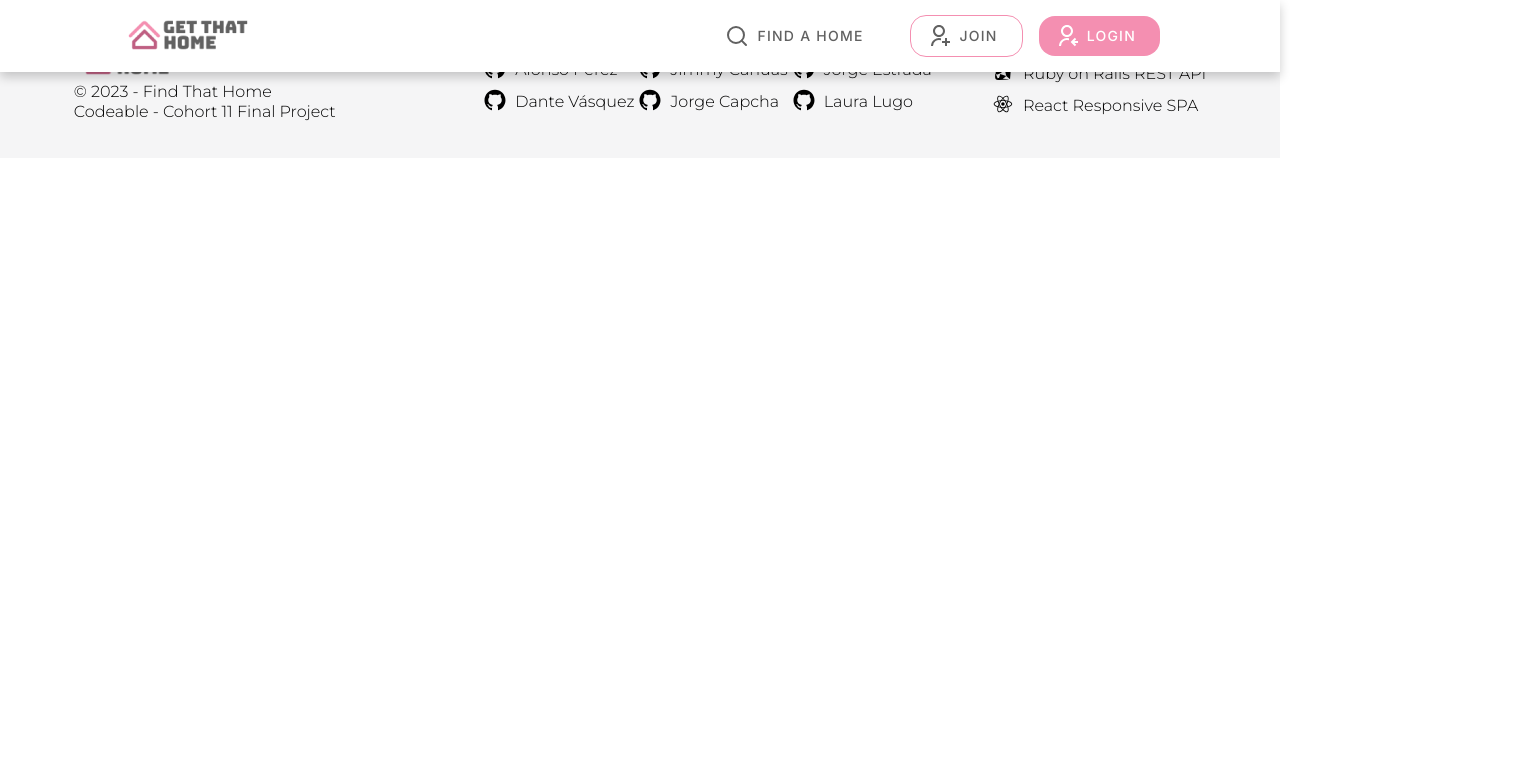
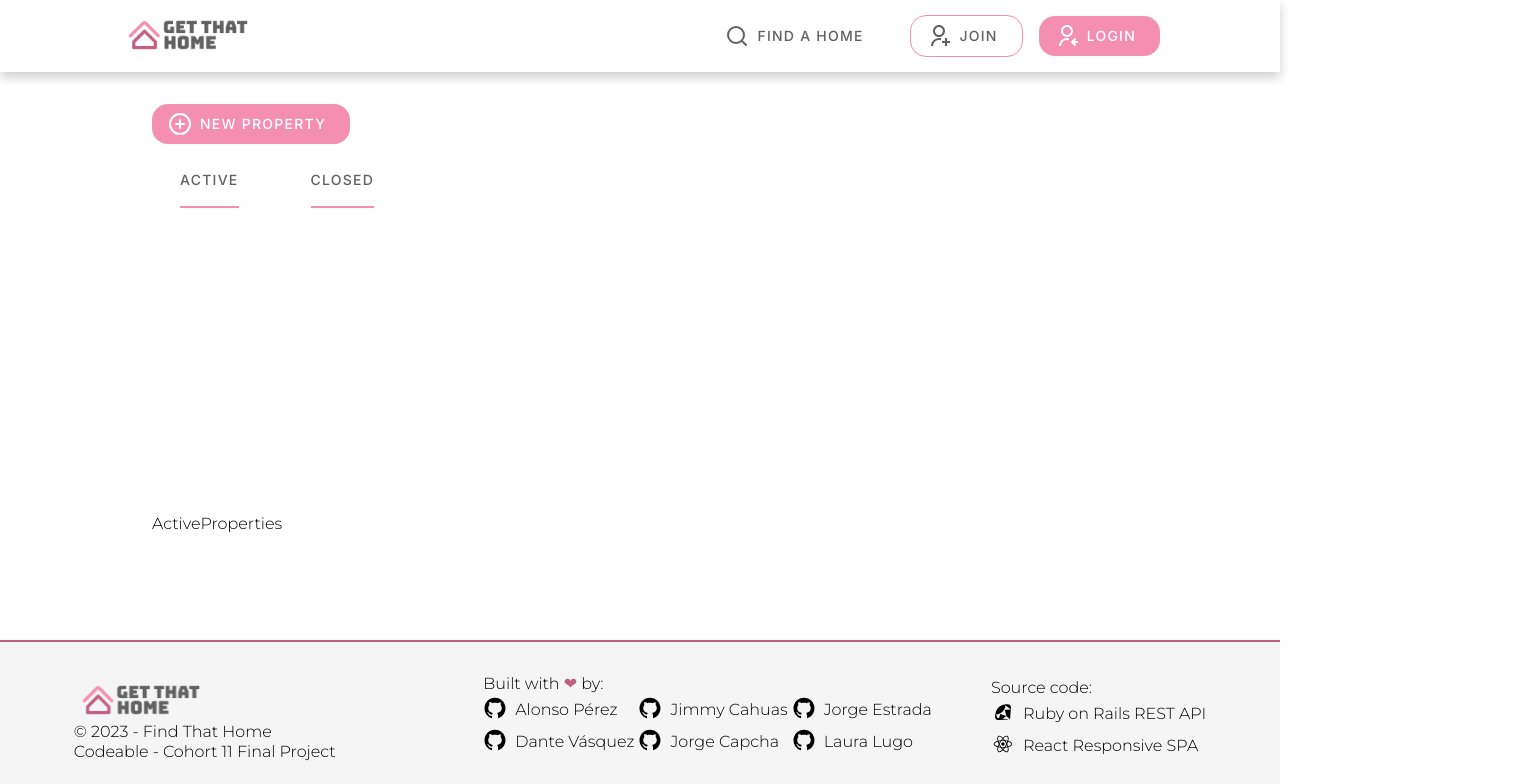
Before and after one commit to Kamaqen/c11-team1-getThatHome, a React (Vite) app: page /my_properties in a window 1280 px wide. Shown: the top 784 px of the page, 1520 px wide, since content can reach past the window. Built offline with nearby package versions, Linux system fonts and the light colour scheme.

Commit message:
ADD: my properties components

```diff
--- a/src/App.jsx
+++ b/src/App.jsx
@@ -11,6 +11,7 @@ import Footer from "./components/Footer";
 import SavedProperties from "./pages/SavedProperties";
 import CreateProperty from "./pages/CreateProperty";
 import { logout } from "./services/auth-services";
+import { MyProperties } from "./pages/MyProperties";
 
 const App = () => {
   const [idUser, setIdUser] = useState(sessionStorage.getItem("userId"));
@@ -44,7 +45,7 @@ const App = () => {
         setShowModal={setShowModal}
         id={idUser}
         role={role}
-        onLogout = {handleLogout}
+        onLogout={handleLogout}
       />
       <Routes>
         <Route path="/">
@@ -58,6 +59,7 @@ const App = () => {
           <Route path="signup" element={<SignupPage />} />
           <Route path="saved_properties" element={<SavedProperties />} />
           <Route path="create_property" element={<CreateProperty />} />
+          <Route path="my_properties" element={<MyProperties />} />
         </Route>
       </Routes>
       {showModal &&
--- /dev/null
+++ b/src/components/MyProperties_components/ActiveProperties.jsx
@@ -0,0 +1,12 @@
+import styled from "@emotion/styled";
+const StyledDiv = styled.div`
+  display: flex;
+  flex-direction: column;
+  align-items: center;
+  justify-content: center;
+  height: 600px;
+`;
+
+export const ActiveProperties = () => {
+  return <StyledDiv>ActiveProperties</StyledDiv>;
+};
--- /dev/null
+++ b/src/components/MyProperties_components/ClosedProperties.jsx
@@ -0,0 +1,5 @@
+import React from "react";
+
+export const ClosedProperties = () => {
+  return <div>ClosedProperties</div>;
+};
--- a/src/components/Navbar.jsx
+++ b/src/components/Navbar.jsx
@@ -102,10 +102,7 @@ const Navbar = ({ setShowModal, id, role, onLogout }) => {
     <MenuContainer>
       <Navbarstyled>
         <ContentImg>
-                    <LogoImg
-                        src="src/assets/Logo.png"
-                        onClick={() => navigate("/")}
-                    />
+          <LogoImg src="src/assets/Logo.png" onClick={() => navigate("/")} />
         </ContentImg>
         <StyledMenuV>
           <ButtonFindHome onClick={() => navigate("/list")}>
@@ -118,21 +115,21 @@ const Navbar = ({ setShowModal, id, role, onLogout }) => {
                 onClick={onLogout}
                 variant="Secundary"
                 size="def"
-                                icon={iconBiLogOutCircle}>
+                icon={iconBiLogOutCircle}
+              >
                 LOGOUT
               </Button>
               {role === "landlord" && (
                 <>
                   <Button
+                    onClick={() => navigate("/my_properties")}
                     variant="Primary"
                     size="def"
-                                        icon={iconTbHome2}>
+                    icon={iconTbHome2}
+                  >
                     My Properties
                   </Button>
-                                    <Button
-                                        variant="Primary"
-                                        size="def"
-                                        icon={userlineIcon}>
+                  <Button variant="Primary" size="def" icon={userlineIcon}>
                     PROFILE
                   </Button>
                 </>
@@ -140,18 +137,14 @@ const Navbar = ({ setShowModal, id, role, onLogout }) => {
               {role === "home_seeker" && (
                 <>
                   <Button
-                                        onClick={() =>
-                                            navigate("/saved_properties")
-                                        }
+                    onClick={() => navigate("/saved_properties")}
                     variant="Primary"
                     size="def"
-                                        icon={iconBsFillHeartFill}>
+                    icon={iconBsFillHeartFill}
+                  >
                     SAVED PROPERTIES
                   </Button>
-                                    <Button
-                                        variant="Primary"
-                                        size="def"
-                                        icon={userlineIcon}>
+                  <Button variant="Primary" size="def" icon={userlineIcon}>
                     PROFILE
                   </Button>
                 </>
@@ -163,14 +156,16 @@ const Navbar = ({ setShowModal, id, role, onLogout }) => {
                 onClick={() => navigate("/signup")}
                 variant="Secundary"
                 size="def"
-                                icon={iconRiUserAddLine}>
+                icon={iconRiUserAddLine}
+              >
                 JOIN
               </Button>
               <Button
                 variant="Primary"
                 size="def"
                 onClick={handleClick}
-                                icon={iconRiUserReceivedLine}>
+                icon={iconRiUserReceivedLine}
+              >
                 Login
               </Button>
             </>
--- a/src/config.js
+++ b/src/config.js
@@ -1,3 +1,3 @@
 export const tokenKey = "codeable-capstone-token";
-export const BASE_URI = "https://get-that-home-web-service.onrender.com";
-//export const BASE_URI = "http://localhost:3000";
+// export const BASE_URI = "https://get-that-home-web-service.onrender.com";
+export const BASE_URI = "http://localhost:3000";
--- /dev/null
+++ b/src/pages/MyProperties.jsx
@@ -0,0 +1,86 @@
+import { useState } from "react";
+import { ActiveProperties } from "../components/MyProperties_components/ActiveProperties";
+import { ClosedProperties } from "../components/MyProperties_components/ClosedProperties";
+import Button from "../components/Button";
+import { FiPlusCircle } from "react-icons/fi";
+import { useNavigate } from "react-router-dom";
+import styled from "@emotion/styled";
+
+const iconFiPlusCircle = <FiPlusCircle />;
+
+const MainBackground = styled.div`
+  width: 100%;
+  height: calc(100vh - 160px);
+  display: flex;
+  flex-direction: column;
+  display: flex;
+  padding: 0px 120px;
+  align-items: flex-start;
+  gap: 10px;
+`;
+
+const MainContainer = styled.div`
+  margin-top: 72px;
+  display: flex;
+  width: 100%;
+  padding: 32px;
+  flex-direction: column;
+  align-items: flex-start;
+  gap: 16px;
+`;
+
+const MenuTabs = styled.div`
+  display: flex;
+  align-items: center;
+  gap: 16px;
+`;
+
+const Tab = styled.div`
+  display: flex;
+  padding: 0px 4px;
+  flex-direction: column;
+  align-items: center;
+  gap: 6px;
+`;
+
+const Rectangle = styled.div`
+  height: 2px;
+  align-self: stretch;
+  background: var(--Pink, #f48fb1);
+  margin: 0px 24px;
+`;
+
+export const MyProperties = () => {
+  const navigate = useNavigate();
+  const [active, setActive] = useState(true);
+
+  return (
+    <MainBackground>
+      <MainContainer>
+        <Button
+          onClick={() => navigate("/create_property")}
+          variant="Primary"
+          size="def"
+          icon={iconFiPlusCircle}
+        >
+          new property
+        </Button>
+        <MenuTabs>
+          <Tab>
+            <Button variant="Ghost" size="def">
+              active
+            </Button>
+            <Rectangle />
+          </Tab>
+          <Tab>
+            <Button variant="Ghost" size="def">
+              closed
+            </Button>
+            <Rectangle />
+          </Tab>
+        </MenuTabs>
+        {active ? <ActiveProperties /> : <ClosedProperties />}
+      </MainContainer>
+    </MainBackground>
+  );
+};
--- a/src/services/user-properties-services.js
+++ b/src/services/user-properties-services.js
@@ -3,3 +3,7 @@ import apiFetch from "./api-fetch";
 export function getSavedProperties() {
   return apiFetch("/user_properties/saved");
 }
+
+export function getContactedProperties() {
+  return apiFetch("/user_properties/contacted");
+}
```
Lines whose indentation alone changed are shown as unchanged.
